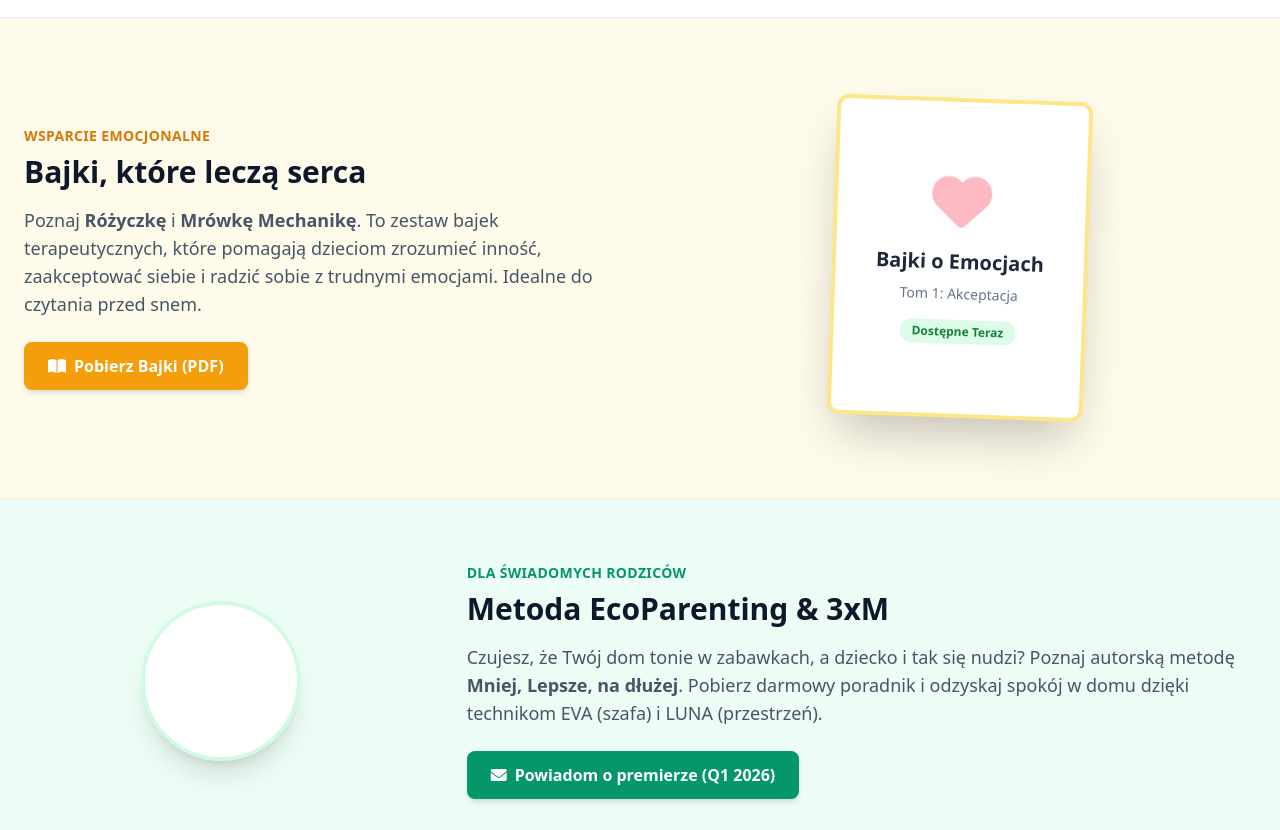
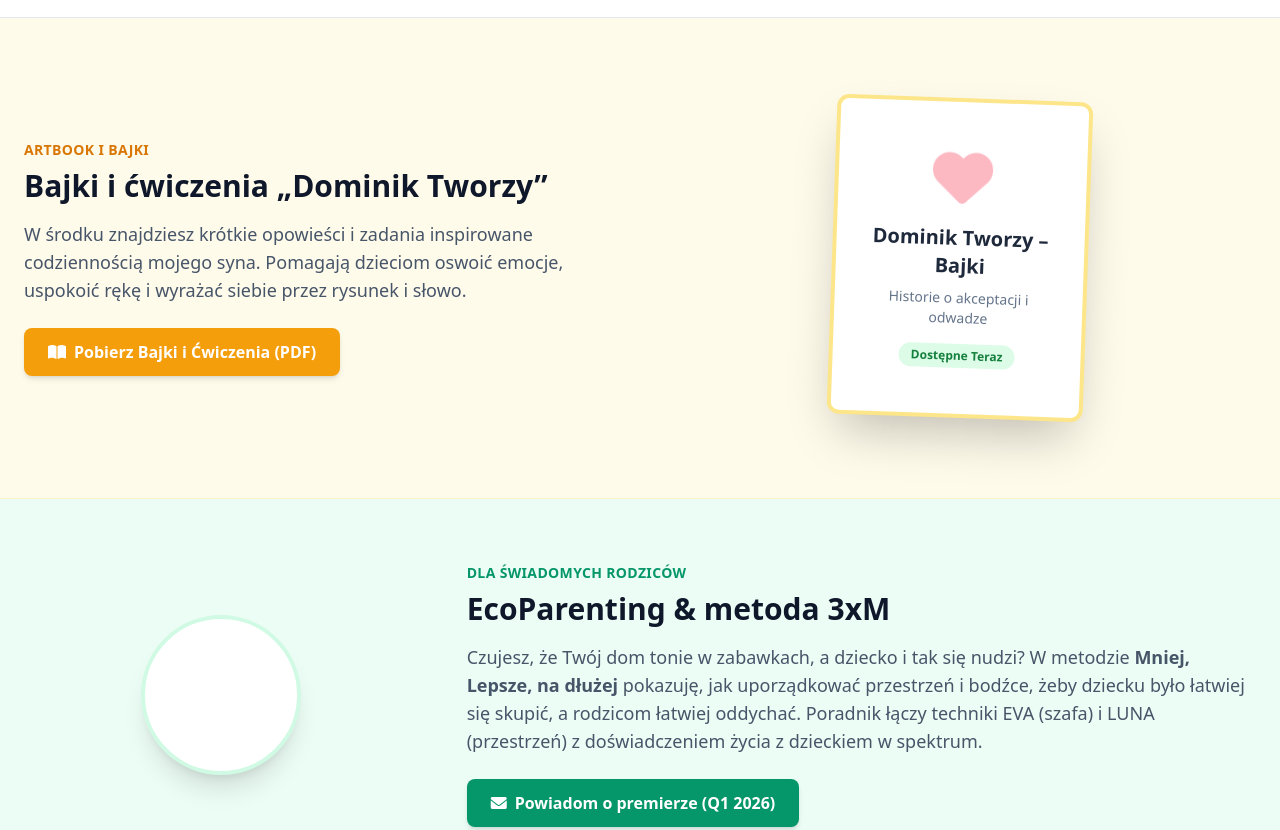
Before and after one commit to Bp701/NeuroEduLabs, a plain HTML site: page index.html in a window 1280 px wide. Shown: the part 1280-2110 px from the top of the page. Drawn offline with nearby package versions, Linux system fonts and the light colour scheme; some icons are missing.

Commit message:
Revise 'Dominik Tworzy' sections in index.html
Updated content for the 'Dominik Tworzy' sections to enhance clarity and relevance.

```diff
--- a/index.html
+++ b/index.html
@@ -75,6 +75,7 @@
         </div>
     </header>
 
+    <!-- SEKCJA 1: ARTBOOK DOMINIK TWORZY -->
     <section id="artbook" class="py-20 bg-white border-b border-slate-200">
         <div class="container mx-auto px-6">
             <div class="flex flex-col md:flex-row items-center gap-12 bg-gradient-to-br from-indigo-50 to-purple-50 p-8 md:p-12 rounded-3xl border border-indigo-100 shadow-sm">
@@ -101,26 +102,27 @@
         </div>
     </section>
 
+    <!-- SEKCJA 2: BAJKI / ĆWICZENIA DOMINIK TWORZY -->
     <section class="py-20 bg-amber-50 border-b border-amber-100">
         <div class="container mx-auto px-6">
             <div class="flex flex-col md:flex-row items-center gap-12">
                 <div class="md:w-1/2">
-                    <span class="text-amber-600 font-bold text-sm tracking-wide uppercase mb-2 block">Wsparcie Emocjonalne</span>
-                    <h2 class="text-3xl font-bold text-slate-900 mb-4">Bajki, które leczą serca</h2>
+                    <span class="text-amber-600 font-bold text-sm tracking-wide uppercase mb-2 block">Artbook i Bajki</span>
+                    <h2 class="text-3xl font-bold text-slate-900 mb-4">Bajki i ćwiczenia „Dominik Tworzy”</h2>
                     <p class="text-lg text-slate-600 mb-6">
-                        Poznaj <strong>Różyczkę</strong> i <strong>Mrówkę Mechanikę</strong>. To zestaw bajek terapeutycznych, które pomagają dzieciom zrozumieć inność, zaakceptować siebie i radzić sobie z trudnymi emocjami.
-                        Idealne do czytania przed snem.
+                        W środku znajdziesz krótkie opowieści i zadania inspirowane codziennością mojego syna.
+                        Pomagają dzieciom oswoić emocje, uspokoić rękę i wyrażać siebie przez rysunek i słowo.
                     </p>
                     <a href="https://drive.google.com/file/d/1mmjYH425UNE34Axf1gTytzYGSHuF2p5z/view?usp=drivesdk" target="_blank" class="inline-flex items-center px-6 py-3 bg-amber-500 text-white rounded-lg font-bold hover:bg-amber-600 transition shadow-md group">
-                        <i class="fa-solid fa-book-open mr-2 group-hover:scale-110 transition"></i> Pobierz Bajki (PDF)
+                        <i class="fa-solid fa-book-open mr-2 group-hover:scale-110 transition"></i> Pobierz Bajki i Ćwiczenia (PDF)
                     </a>
                 </div>
 
                 <div class="md:w-1/2 flex justify-center">
                     <div class="relative w-64 h-80 bg-white border-4 border-amber-200 rounded-xl shadow-2xl rotate-2 hover:rotate-0 transition duration-500 flex flex-col items-center justify-center p-6 text-center">
                         <i class="fa-solid fa-heart text-6xl text-rose-400 mb-4 animate-pulse"></i>
-                        <h3 class="font-bold text-xl text-slate-800">Bajki o Emocjach</h3>
-                        <p class="text-sm text-slate-500 mt-2">Tom 1: Akceptacja</p>
+                        <h3 class="font-bold text-xl text-slate-800">Dominik Tworzy – Bajki</h3>
+                        <p class="text-sm text-slate-500 mt-2">Historie o akceptacji i odwadze</p>
                         <div class="mt-4 px-3 py-1 bg-green-100 text-green-700 text-xs font-bold rounded-full">Dostępne Teraz</div>
                     </div>
                 </div>
@@ -128,16 +130,18 @@
         </div>
     </section>
 
+    <!-- SEKCJA 3: ECOPARENTING & 3xM -->
     <section class="py-16 bg-emerald-50 border-b border-emerald-100">
         <div class="container mx-auto px-6">
             <div class="flex flex-col md:flex-row-reverse items-center gap-12">
                 <div class="md:w-2/3">
-                    <span class="text-emerald-600 font-bold text-sm tracking-wide uppercase mb-2 block">Dla Świadomych Rodziców</span>
-                    <h2 class="text-3xl font-bold text-slate-900 mb-4">Metoda EcoParenting & 3xM</h2>
+                    <span class="text-emerald-600 font-bold text-sm tracking-wide uppercase mb-2 block">Dla świadomych rodziców</span>
+                    <h2 class="text-3xl font-bold text-slate-900 mb-4">EcoParenting &amp; metoda 3xM</h2>
                     <p class="text-lg text-slate-600 mb-6">
                         Czujesz, że Twój dom tonie w zabawkach, a dziecko i tak się nudzi?
-                        Poznaj autorską metodę <strong>Mniej, Lepsze, na dłużej</strong>.
-                        Pobierz darmowy poradnik i odzyskaj spokój w domu dzięki technikom EVA (szafa) i LUNA (przestrzeń).
+                        W metodzie <strong>Mniej, Lepsze, na dłużej</strong> pokazuję, jak uporządkować przestrzeń
+                        i bodźce, żeby dziecku było łatwiej się skupić, a rodzicom łatwiej oddychać.
+                        Poradnik łączy techniki EVA (szafa) i LUNA (przestrzeń) z doświadczeniem życia z dzieckiem w spektrum.
                     </p>
                     <a href="https://docs.google.com/forms/d/e/1FAIpQLSfIIfc7UzS3D4EV8dqSadLpGmPdRjADaedn09mblL5deAT-LQ/viewform?usp=dialog" target="_blank" class="inline-flex items-center px-6 py-3 bg-emerald-600 text-white rounded-lg font-bold hover:bg-emerald-700 transition shadow-md cursor-pointer">
                         <i class="fa-solid fa-envelope mr-2"></i> Powiadom o premierze (Q1 2026)
```
